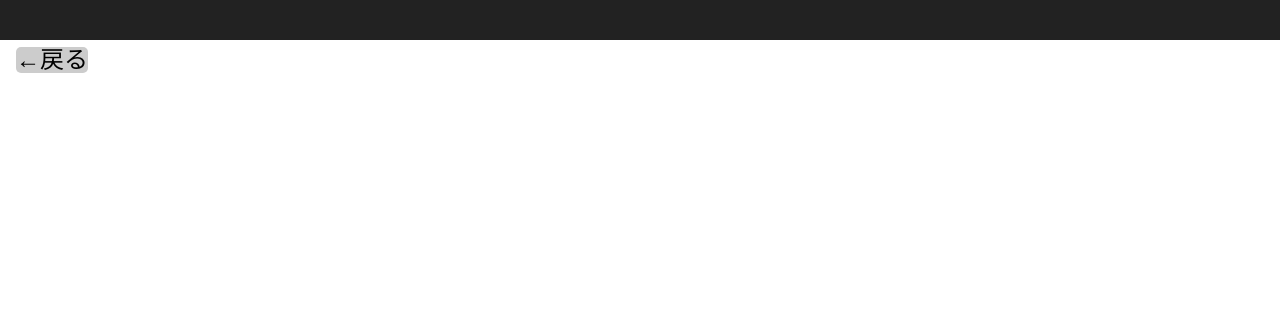
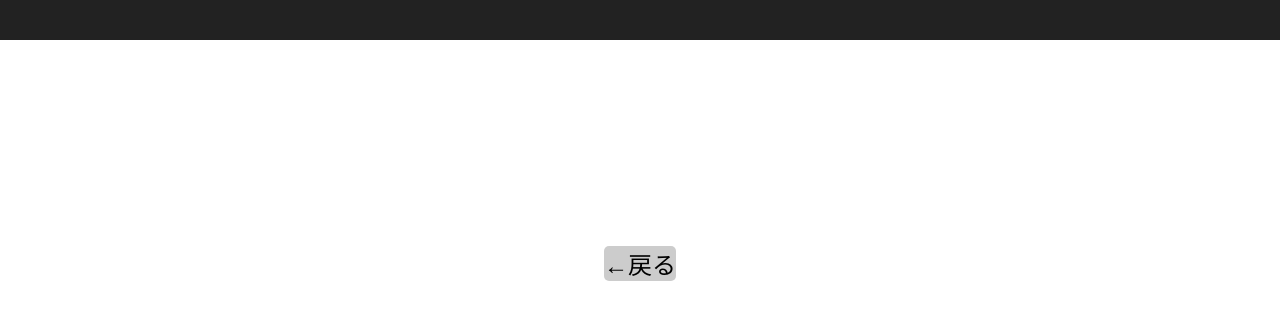
Before and after one commit to yukonaht/yukonaht-hp, a plain HTML site: page souketsu-game/souketsu.html in a window 1280 px wide. Shown: the top 326 px of the page. Drawn offline with Linux system fonts and the light colour scheme; a web font is replaced by a local one.

Commit message:
upperLeft in wrapper

```diff
--- a/souketsu-game/main.js
+++ b/souketsu-game/main.js
@@ -1,5 +1,5 @@
-document.getElementById("startScreen").innerHTML = `<a href="../yukonaht-HP-home.html" class="upperLeft">←戻る</a>
-        <div class="wrapper">
+document.getElementById("startScreen").innerHTML = `<div class="wrapper">
+            <a href="../yukonaht-HP-home.html" class="upperLeft">←戻る</a>
             <h1>倉頡輸入法ゲーム</h1>
             <button id="b1" value="1">スタート</button>
         </div>`;
--- a/souketsu-game/style.css
+++ b/souketsu-game/style.css
@@ -38,6 +38,8 @@ body {
 }
 
 .upperLeft {
+    align-items: flex-start;
+    justify-content: flex-start;
     text-align: left;
     margin: 1rem;
     font-size: 1.5rem;
```
